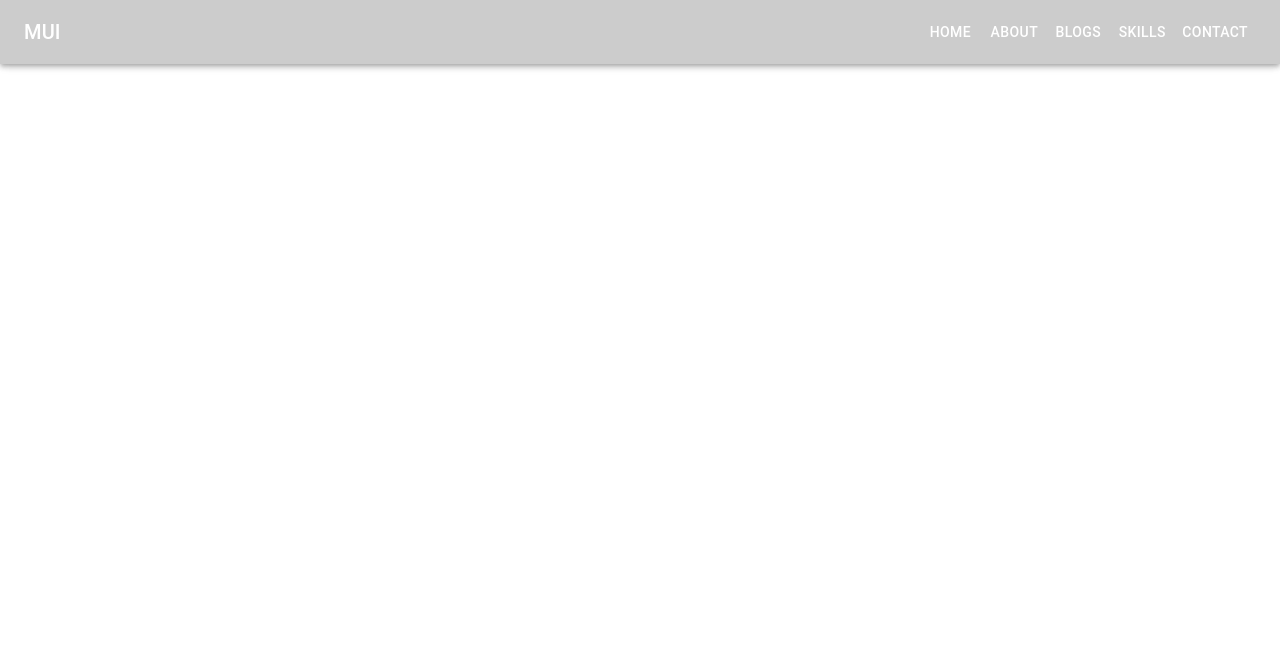
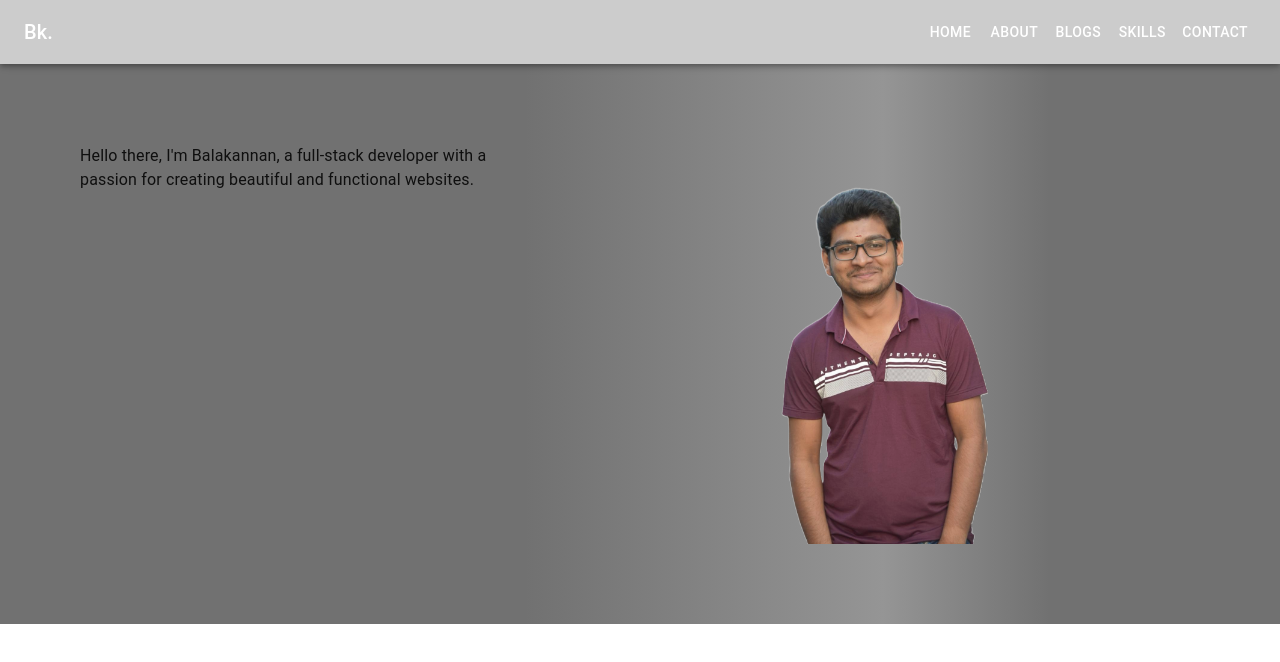
Before and after one commit to balakannan1357/balakannan1357.github.io, a React (Vite) app: page / in a window 1280 px wide. Shown: the top 662 px of the page. Built offline with nearby package versions, Linux system fonts and the light colour scheme.

Commit message:
home template incomplete

```diff
--- a/src/App.tsx
+++ b/src/App.tsx
@@ -5,8 +5,8 @@ import Home from "./components/Home";
 function App() {
   return (
     <>
+      <DrawerAppBar />
       <Home />
-      <DrawerAppBar />
     </>
   );
 }
--- a/src/components/AppBar.tsx
+++ b/src/components/AppBar.tsx
@@ -33,7 +33,7 @@ export default function DrawerAppBar() {
   const drawer = (
     <Box onClick={handleDrawerToggle} sx={{ textAlign: "center" }}>
       <Typography variant="h6" sx={{ my: 2 }}>
-        MUI
+        Bk.
       </Typography>
       <Divider />
       <List>
@@ -70,7 +70,7 @@ export default function DrawerAppBar() {
             component="div"
             sx={{ flexGrow: 1, display: { sm: "block" } }}
           >
-            MUI
+            Bk.
           </Typography>
           <Box sx={{ display: { xs: "none", sm: "block" } }}>
             {navItems.map((item) => (
--- a/src/components/Home.tsx
+++ b/src/components/Home.tsx
@@ -1,7 +1,32 @@
+import Box from "@mui/material/Box";
+import Card from "@mui/material/Card";
+import CardMedia from "@mui/material/CardMedia";
+
 function Home() {
   return (
     <>
-      <nav></nav>
+      <Box
+        sx={{
+          p: "5em",
+          display: "flex",
+          background:
+            "linear-gradient(90deg, rgba(113,113,113,1) 41%, rgba(149,149,149,1) 69%, rgba(113,113,113,1) 82%)",
+        }}
+      >
+        <div>
+          Hello there, I'm Balakannan, a full-stack developer with a passion for
+          creating beautiful and functional websites.
+        </div>
+        <CardMedia
+          component="img"
+          height="400"
+          width="200"
+          image="/src/assets/bk-bg-removed.png"
+          alt={"alt"}
+          title={"titleasdasdsada"}
+          sx={{ padding: "1em 1em 0 1em", objectFit: "contain" }}
+        />
+      </Box>
     </>
   );
 }
```
Also changed, not shown: src/assets/bk-bg-removed.png (added).
